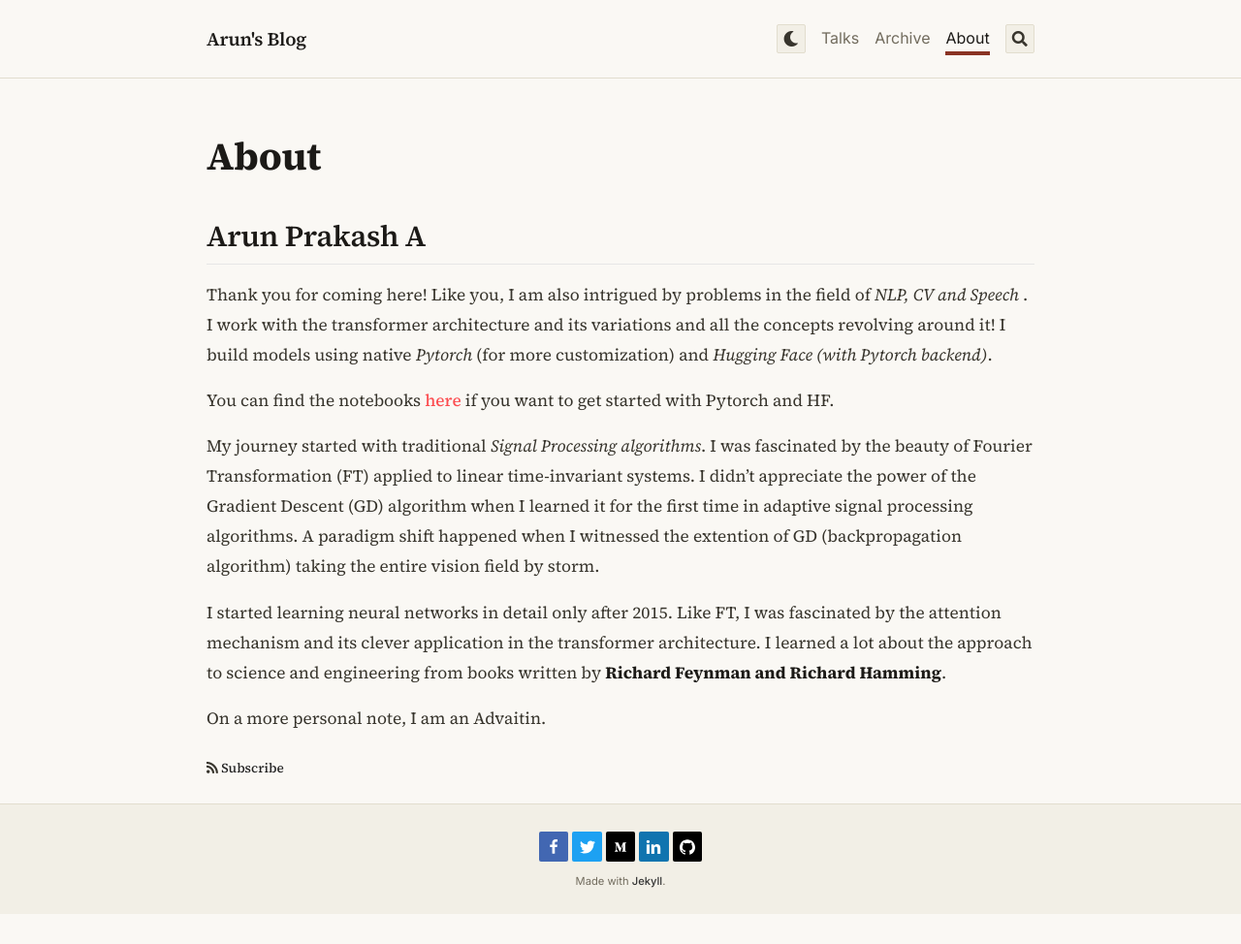
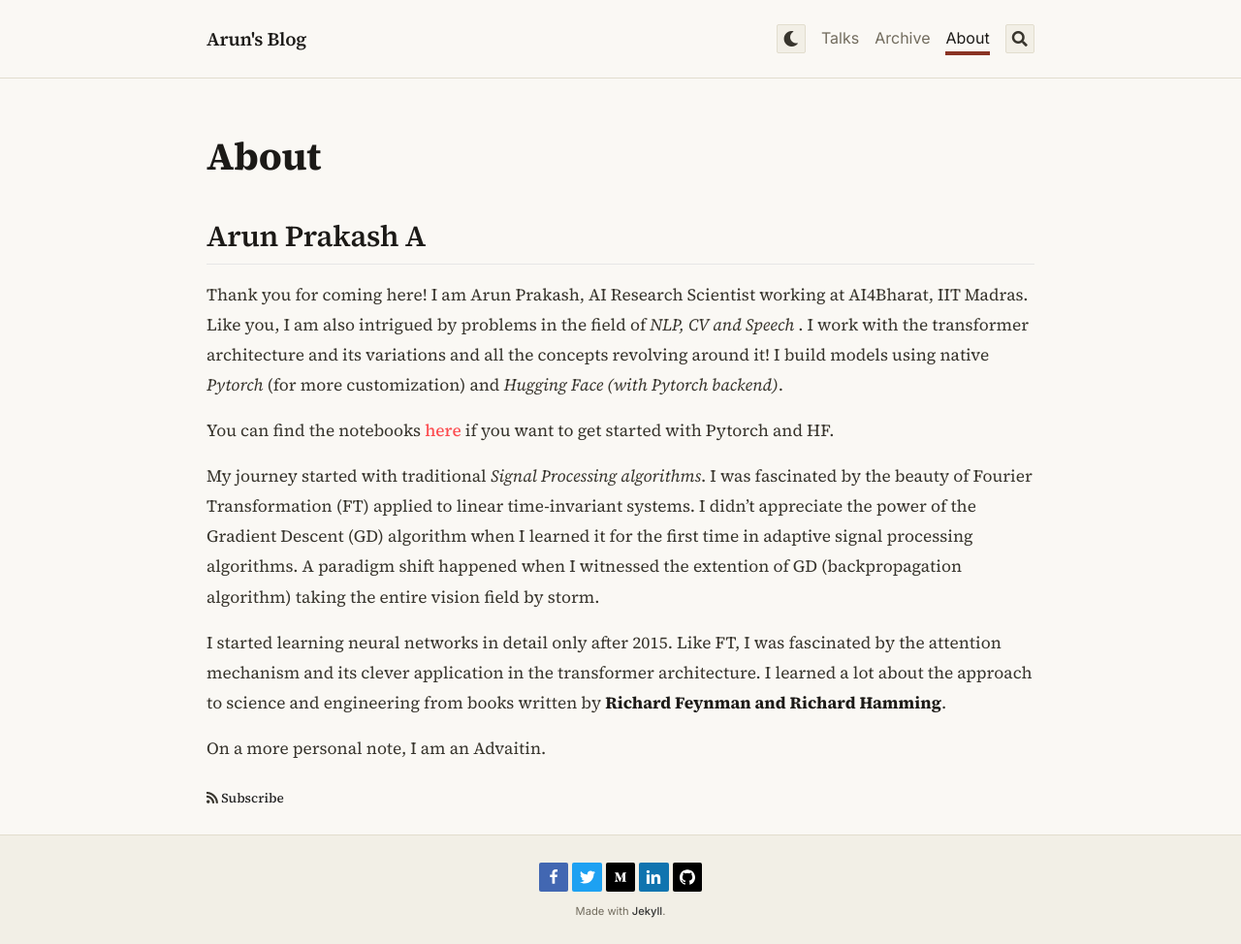
Before and after one commit to Arunprakash-A/Arunprakash-a.github.io, a Jekyll site: the page built from about.md, in a window 1280 px wide. Shown: the whole page at 97% size. Built offline with Jekyll 4.4.1, drawn with Linux system fonts in a browser that asks for light colours; nearby versions of some CDN libraries; before the commit the page ends 943 px from its top, so only the background shows below that.

Commit message:
About: add AI4Bharat / IIT Madras intro line
Co-Authored-By: Claude Opus 4.8 <noreply@anthropic.com>

```diff
--- a/about.md
+++ b/about.md
@@ -33,7 +33,7 @@ key: page-about
 <!-- ![Image](https://lh3.googleusercontent.com/d/1EqijJwh-eOJtBkHT0bQiJ0alVMMXpLua "ARUN"){:.circle width="136px" height="128px"} -->
 
 
- Thank you for coming here! Like you, I am also intrigued by problems in the field of<em> NLP, CV and Speech </em>. I work with the transformer architecture and its variations and all the concepts revolving around it! I build models using native <em> Pytorch </em> (for more customization) and <em> Hugging Face (with Pytorch backend)</em>.
+ Thank you for coming here! I am Arun Prakash, AI Research Scientist working at AI4Bharat, IIT Madras. Like you, I am also intrigued by problems in the field of<em> NLP, CV and Speech </em>. I work with the transformer architecture and its variations and all the concepts revolving around it! I build models using native <em> Pytorch </em> (for more customization) and <em> Hugging Face (with Pytorch backend)</em>.
 
  You can find the notebooks [here](https://github.com/Arunprakash-A/DL-Pytorch-Workshop) if you want to get started with Pytorch and HF.
 
```
